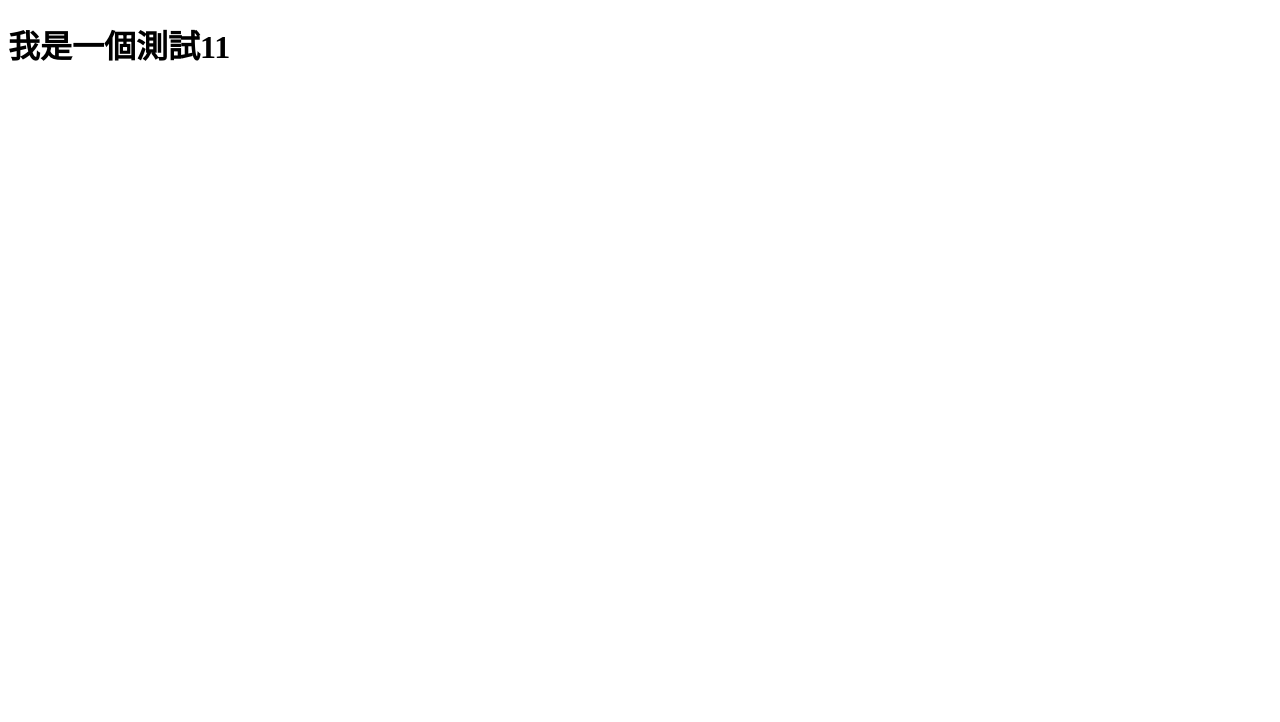
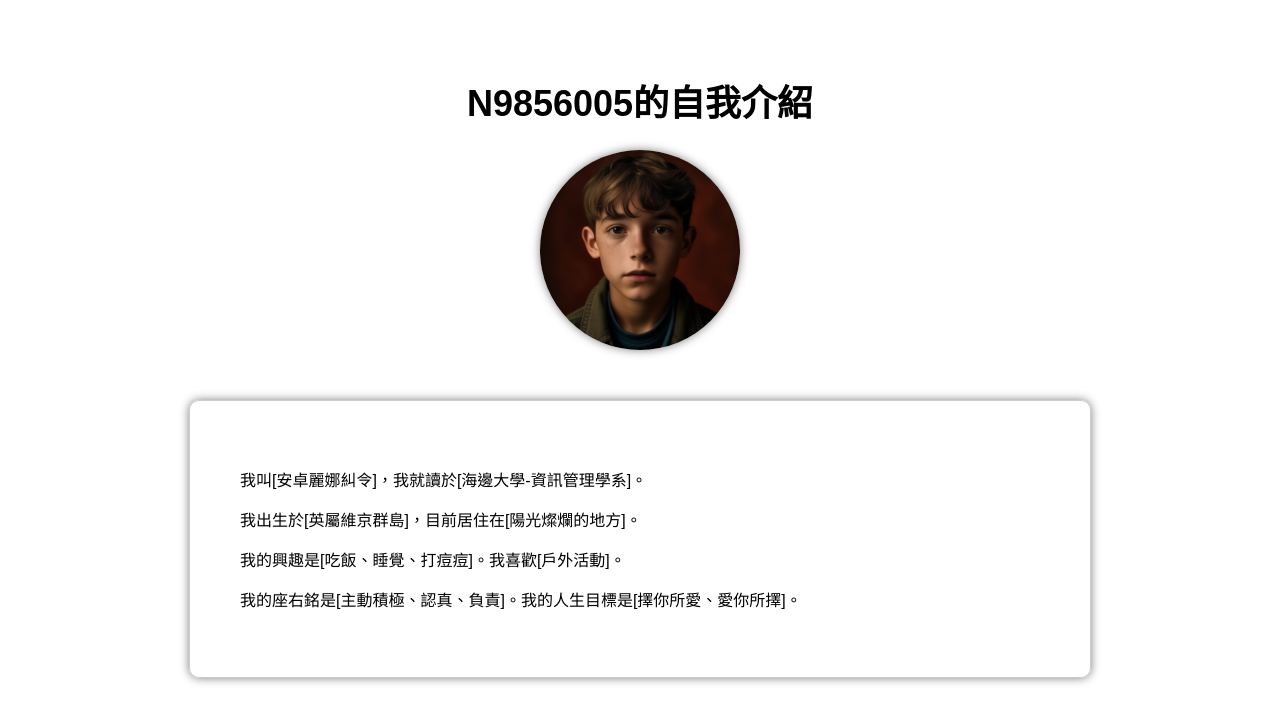
Before and after one commit to MargesNpust/mypage, a plain HTML site: page index.html in a window 1280 px wide. Drawn offline with Linux system fonts and the light colour scheme.

Commit message:
index update

```diff
--- a/index.html
+++ b/index.html
@@ -1,13 +1,35 @@
 <!DOCTYPE html>
-<html lang="en">
+<html lang="zh-Hant">
 <head>
-    <meta charset="UTF-8">
-    <meta name="viewport" content="width=device-width, initial-scale=1.0">
-    <title>Document</title>
+  <meta charset="UTF-8">
+  <meta name="viewport" content="width=device-width, initial-scale=1.0">
+  <title>自我介紹</title>
+  <link rel="stylesheet" href="style/mystyle.css">
 </head>
 <body>
+  <div class="container">
     <header>
-        <h1>我是一個測試11</h1>
+        <h1>N9856005的自我介紹</h1>
     </header>
+    <main>
+      <section class="personal-photo">
+        <img src="img/MyPic.jpg" alt="個人照">
+      </section>
+      <section class="self-introduction">
+        <p>
+          我叫[安卓麗娜糾令]，我就讀於[海邊大學-資訊管理學系]。
+        </p>
+          <p>
+            我出生於[英屬維京群島]，目前居住在[陽光燦爛的地方]。
+          </p>
+        <p>
+          我的興趣是[吃飯、睡覺、打痘痘]。我喜歡[戶外活動]。
+        </p>
+        <p>
+          我的座右銘是[主動積極、認真、負責]。我的人生目標是[擇你所愛、愛你所擇]。
+        </p>
+      </section>
+    </main>
+  </div>
 </body>
 </html>
```
